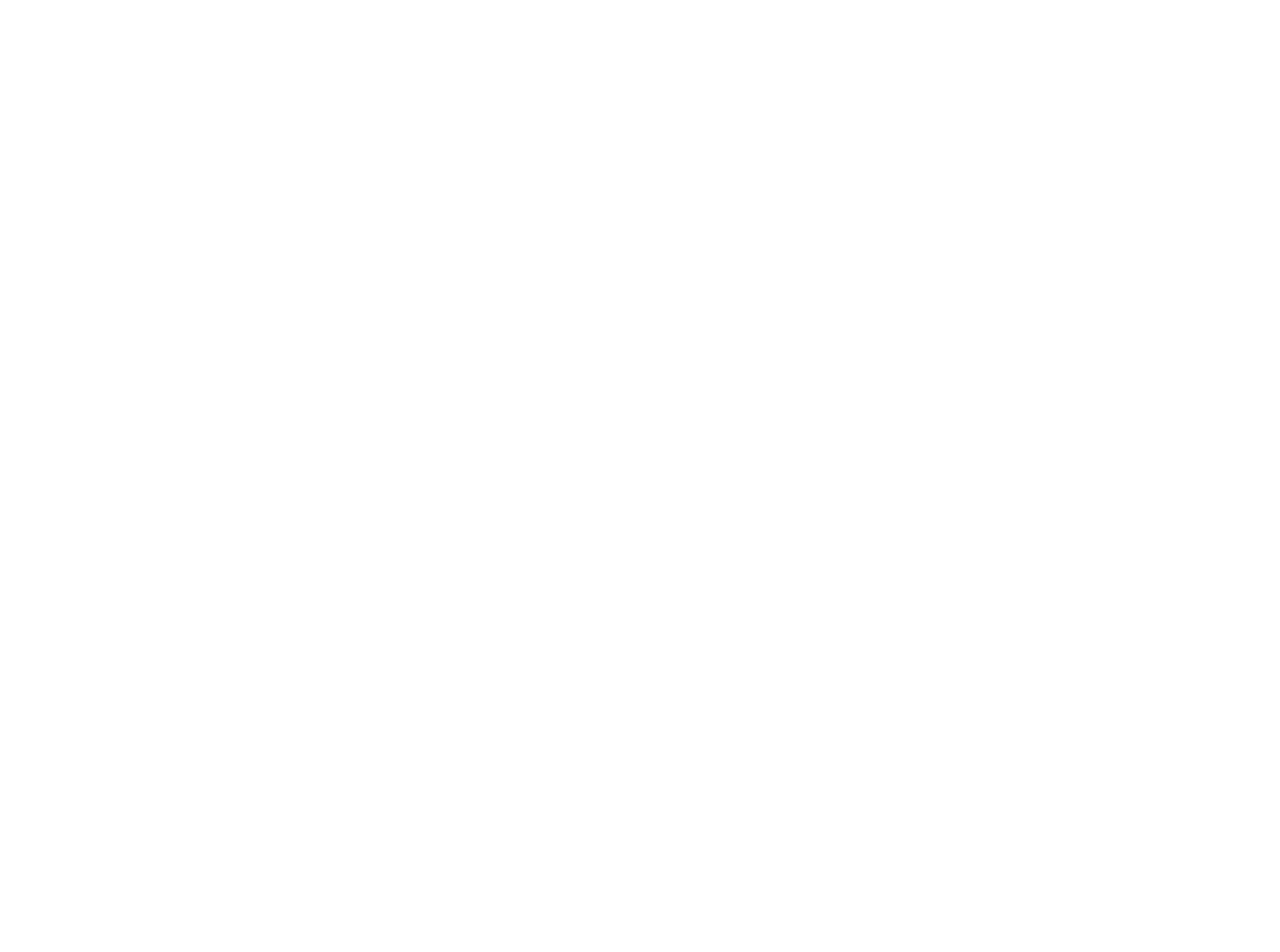
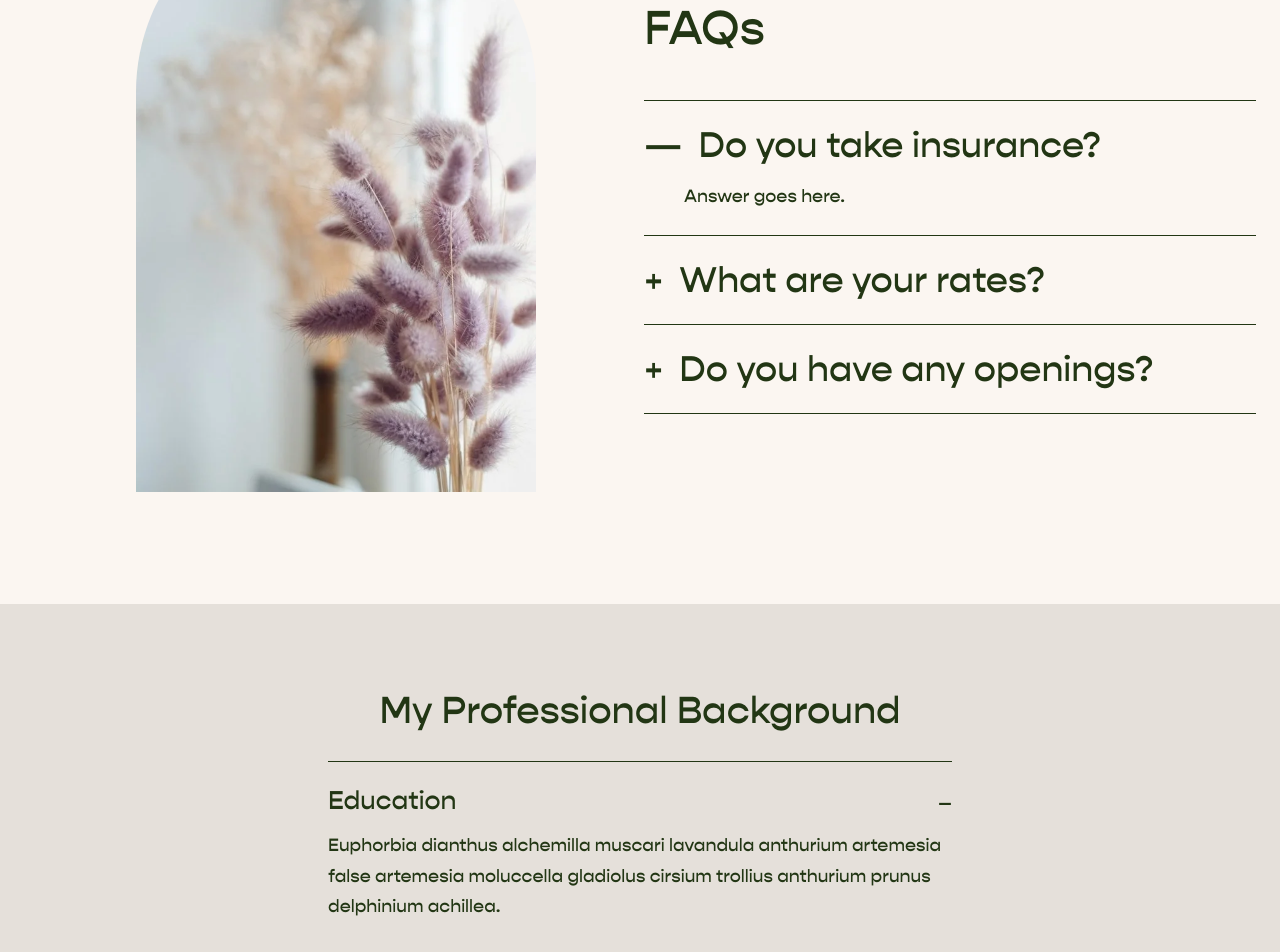
Before and after one commit to Sufalthakre18/growmytherapy-frontend-internship-assignment, a Next.js app: page / in a window 1280 px wide. Shown: the part 4060-5012 px from the top of the page. Before the commit the page ends 3911 px from the top, so only its background shows below. Built offline with nearby package versions, Linux system fonts and the light colour scheme.

Commit message:
FAQ, About and professional section complete

```diff
--- a/src/app/page.tsx
+++ b/src/app/page.tsx
@@ -1,10 +1,11 @@
 
 import About from "@/components/About";
+import FAQ from "@/components/FAQ";
 import Help from "@/components/Help";
 import Hero from "@/components/Hero";
 import Introduction from "@/components/Introduction";
+import Professional from "@/components/Professional";
 import Speciality from "@/components/Specialties";
-import Image from "next/image";
 
 export default function Home() {
   return (
@@ -14,6 +15,8 @@
     <Speciality/>
     <Help/>
     <About/>
+    <FAQ/>
+    <Professional/>
     <h1 className="italic text-6xl bg-purple-600 text-pink-100">Hello world</h1>
     </>
   );
--- a/src/components/About.tsx
+++ b/src/components/About.tsx
@@ -34,7 +34,7 @@
             <div className="relative">
 
               {/* Main arch image */}
-              <div className="relative w-[220px] md:w-[380px] aspect-[2/3] overflow-hidden rounded-t-full">
+              <div className="relative w-55 md:w-95 aspect-2/3 overflow-hidden rounded-t-full">
                 <Image
                   src="/images/about-main.webp"
                   alt="Flowers"
@@ -45,7 +45,7 @@
               </div>
 
               {/* Overlapping circle image */}
-              <div className="absolute -bottom-0 -right-10 md:-bottom-12 md:-right-20 w-[120px] md:w-[260px] aspect-square overflow-hidden rounded-full">
+              <div className="absolute bottom-0 -right-10 md:-bottom-12 md:-right-20 w-30 md:w-65 aspect-square overflow-hidden rounded-full">
                 <Image
                   src="/images/about-circle.webp"
                   alt="Flowers detail"
--- /dev/null
+++ b/src/components/FAQ.tsx
@@ -0,0 +1,74 @@
+'use client'
+import Image from 'next/image'
+import { useState } from 'react'
+
+const faqs = [
+  {
+    q: 'Do you take insurance?',
+    a: 'Answer goes here.'
+  },
+  {
+    q: 'What are your rates?',
+    a: 'Answer goes here.'
+  },
+  {
+    q: 'Do you have any openings?',
+    a: 'Answer goes here.'
+  }
+]
+
+export default function FAQ() {
+  const [open, setOpen] = useState<number | null>(0)
+
+  return (
+    <section className="bg-[#fbf6f1] py-20 md:py-28">
+      <div className="mx-auto  px-6 grid grid-cols-1 md:grid-cols-2 gap-2 items-start">
+
+        {/* Image */}
+        <div className="flex justify-center md:justify-start md:ml-20 lg:ml-28">
+          <div className="relative w-48 md:w-100 aspect-2/3 overflow-hidden rounded-t-full">
+            <Image
+              src="/images/faq.webp"
+              alt="Decorative florals"
+              fill
+              className="object-cover"
+            />
+          </div>
+        </div>
+
+        {/* FAQ Content */}
+        <div className="text-[#223614] mt-28">
+          <h2 className="logo-text text-4xl md:text-5xl font-medium mb-12">
+            FAQs
+          </h2>
+
+          <div className="border-t border-[#223614]">
+            {faqs.map((item, i) => {
+              const isOpen = open === i
+              return (
+                <div key={i} className="border-b border-[#223614] py-6">
+                  <button
+                    onClick={() => setOpen(isOpen ? null : i)}
+                    className="w-full flex items-center justify-between text-left logo-text text-3xl md:text-4xl font-medium"
+                  >
+                    <span className="flex items-center gap-4">
+                      <span className="logo-text text-4xl font-medium">{isOpen ? '—' : '+'}</span>
+                      {item.q}
+                    </span>
+                  </button>
+
+                  {isOpen && (
+                    <p className="mt-4 ml-10 max-w-lg logo-text text-base md:text-lg leading-relaxed">
+                      {item.a}
+                    </p>
+                  )}
+                </div>
+              )
+            })}
+          </div>
+        </div>
+
+      </div>
+    </section>
+  )
+}
--- /dev/null
+++ b/src/components/Professional.tsx
@@ -0,0 +1,77 @@
+'use client'
+
+import { useState } from 'react'
+
+export default function Professional() {
+    type Section = 'education' | 'licensure' | 'certifications' | null
+
+    const [open, setOpen] = useState<Section>('education')
+
+
+    const Item = ({
+        id,
+        title,
+        children,
+    }: {
+        id: 'education' | 'licensure' | 'certifications'
+        title: string
+        children?: React.ReactNode
+    }) => {
+        const isOpen = open === id
+
+        return (
+            <div className="border-b border-[#223614]">
+                <button
+                    onClick={() => setOpen(isOpen ? null : id)}
+                    className="w-full flex items-center justify-between py-4 text-left"
+                >
+                    <span className="logo-text text-[22px] md:text-[26px] text-[#223614]">
+                        {title}
+                    </span>
+                    <span className="text-[28px] text-[#223614] leading-none">
+                        {isOpen ? '–' : '+'}
+                    </span>
+                </button>
+
+                {isOpen && children && (
+                    <div className="pb-8 max-w-2xl">
+                        <p className="logo-text text-[16px] md:text-[18px] leading-[1.7] text-[#223614]">
+                            {children}
+                        </p>
+                    </div>
+                )}
+            </div>
+        )
+    }
+
+    return (
+        <section className="bg-[#e5e0da] py-24 ">
+            <div className="max-w-5xl mx-auto px-6 md:px-50">
+
+                {/* Title */}
+                <h2 className="logo-text text-center text-[#223614] text-[30px] md:text-[38px] font-medium mb-10">
+                    My Professional Background
+                </h2>
+
+                {/* Divider */}
+                <div className="border-t border-[#223614] mb-2" />
+
+                {/* Accordion */}
+                <Item id="education" title="Education">
+                    Euphorbia dianthus alchemilla muscari lavandula anthurium
+                    artemesia false artemesia moluccella gladiolus cirsium
+                    trollius anthurium prunus delphinium achillea.
+                </Item>
+
+                <Item id="licensure" title="Licensure">
+                   Euphorbia dianthus alchemilla muscari lavandula anthurium artemesia false artemesia moluccella gladiolus cirsium trollius anthurium prunus delphinium achillea.
+                </Item>
+
+                <Item id="certifications" title="Certifications">
+                    Euphorbia dianthus alchemilla muscari lavandula anthurium artemesia false artemesia moluccella gladiolus cirsium trollius anthurium prunus delphinium achillea.
+                </Item>
+
+            </div>
+        </section>
+    )
+}
```
Also changed, not shown: public/images/faq.webp (added).
